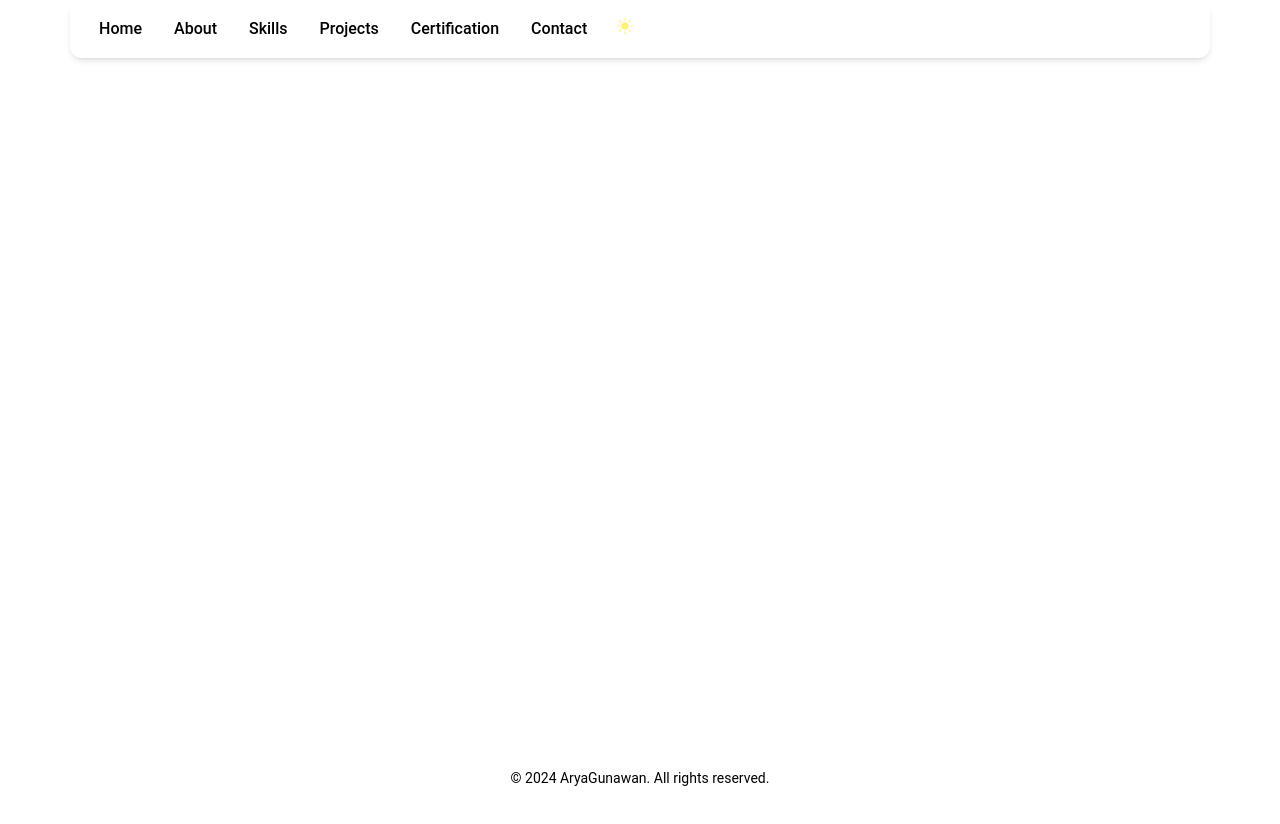
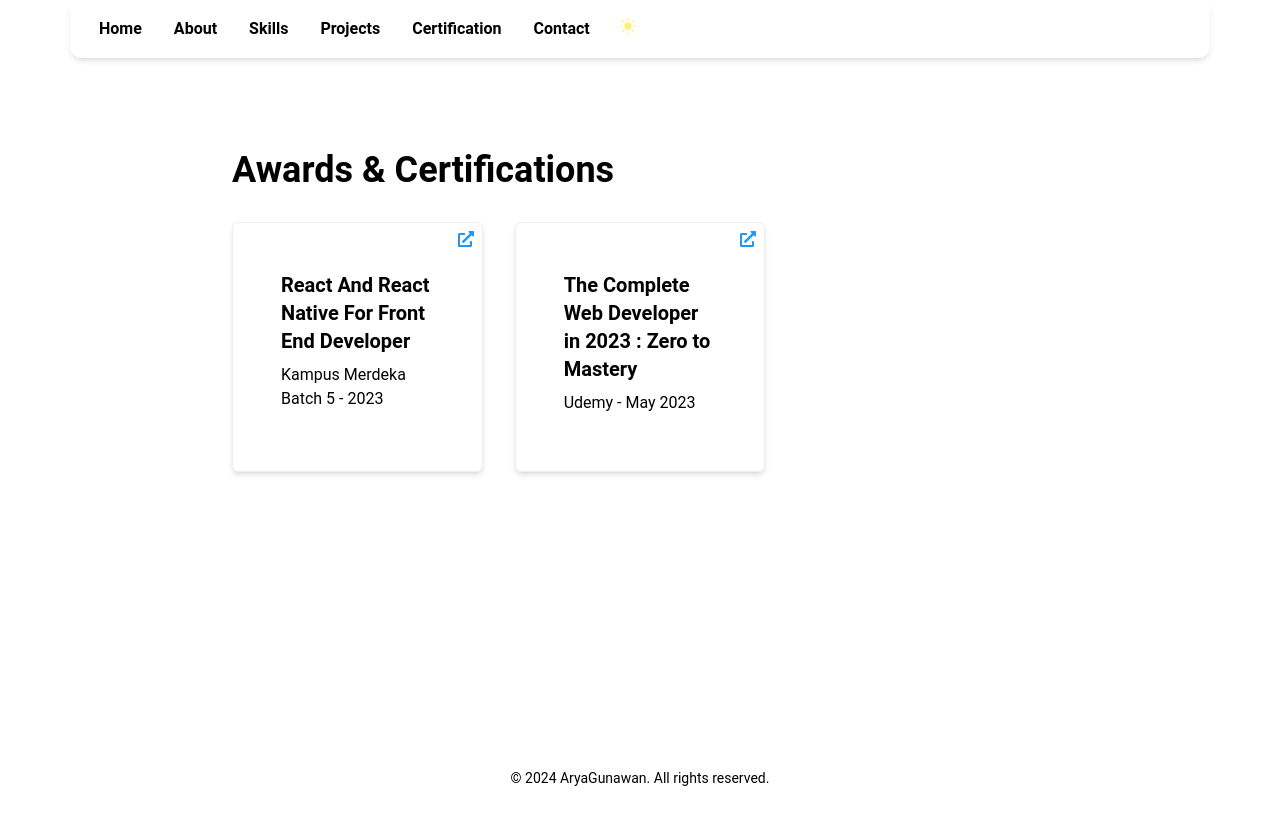
Before and after one commit to aryadipanegara/portfolio, a React (Vite) app: page /certification in a window 1280 px wide. Shown: the top 824 px of the page. Before the commit the page ends 800 px from the top, so only its background shows below. Built offline with nearby package versions, Linux system fonts and the light colour scheme.

Commit message:
create page Certifications

```diff
--- a/index.html
+++ b/index.html
@@ -2,7 +2,7 @@
 <html lang="en">
   <head>
     <meta charset="UTF-8" />
-    <link rel="icon" type="image/svg+xml" href="/vite.svg" />
+    <link rel="icon" type="image/svg+xml" href="/public/dipa.png" />
     <meta name="viewport" content="width=device-width, initial-scale=1.0" />
 
     <!-- font -->
--- a/src/components/templates/Navbar.tsx
+++ b/src/components/templates/Navbar.tsx
@@ -15,11 +15,11 @@ function NavList({
 }) {
   return (
     <ul
-      className={`my-2 flex flex-col gap-2 lg:mb-0 lg:mt-0 lg:flex-row lg:items-center lg:gap-6 dark:bg-black ${
+      className={`my-2 flex flex-col gap-2 lg:mb-0 lg:mt-0 lg:flex-row lg:items-center lg:gap-6  dark:bg-black ${
         theme === "light" ? "bg-white text-black" : "bg-black text-white"
       }`}
     >
-      <li className="p-1 font-medium">
+      <li className="p-1 font-semibold">
         <Link
           to="/"
           className="flex items-center hover:text-blue-500 transition-colors "
@@ -27,7 +27,7 @@ function NavList({
           Home
         </Link>
       </li>
-      <li className="p-1 font-medium">
+      <li className="p-1 font-semibold">
         <Link
           to="/about"
           className="flex items-center hover:text-blue-500 transition-colors"
@@ -35,7 +35,7 @@ function NavList({
           About
         </Link>
       </li>
-      <li className="p-1 font-medium">
+      <li className="p-1 font-semibold">
         <Link
           to="/skills"
           className="flex items-center hover:text-blue-500 transition-colors"
@@ -43,7 +43,7 @@ function NavList({
           Skills
         </Link>
       </li>
-      <li className="p-1 font-medium">
+      <li className="p-1 font-semibold">
         <Link
           to="/projects"
           className="flex items-center hover:text-blue-500 transition-colors"
@@ -51,7 +51,7 @@ function NavList({
           Projects
         </Link>
       </li>
-      <li className="p-1 font-medium">
+      <li className="p-1 font-semibold">
         <Link
           to="/certification"
           className="flex items-center hover:text-blue-500 transition-colors"
@@ -59,7 +59,7 @@ function NavList({
           Certification
         </Link>
       </li>
-      <li className="p-1 font-medium">
+      <li className="p-1 font-semibold">
         <Link
           to="/contact"
           className="flex items-center hover:text-blue-500 transition-colors"
--- /dev/null
+++ b/src/data/Certification.data.tsx
@@ -0,0 +1,16 @@
+export const awardsData = [
+  {
+    id: 1,
+    title: "React And React Native For Front End Developer ",
+    organization: "Kampus Merdeka Batch 5",
+    date: "2023",
+    link: "https://drive.google.com/file/d/1f-jkU6SzFGnTgIBZOovB-XK7gTOztW_e/view?usp=drive_link",
+  },
+  {
+    id: 2,
+    title: "The Complete Web Developer in 2023 : Zero to Mastery",
+    organization: "Udemy",
+    date: "May 2023",
+    link: "https://drive.google.com/file/d/1fGrvNIH8dg79Fly3Cg5eoD0gie24jvbE/view?usp=drive_link",
+  },
+];
--- /dev/null
+++ b/src/pages/Certifications.tsx
@@ -0,0 +1,35 @@
+import { FaExternalLinkAlt } from "react-icons/fa";
+import { Link } from "react-router-dom";
+import { Card, CardBody } from "@material-tailwind/react";
+import { awardsData } from "../data/Certification.data";
+
+export default function Certification() {
+  return (
+    <section className="min-h-screen mx-auto px-5 mt-16">
+      <div className="py-7 px-5 sm:px-0">
+        <div className="relative">
+          <h2 className="text-4xl font-bold mb-8 ">Awards & Certifications</h2>
+          <div className="grid grid-cols-1 sm:grid-cols-2 lg:grid-cols-3 gap-8 dark:bg-black dark:text-white">
+            {awardsData.map((award) => (
+              <Card
+                placeholder="card"
+                key={award.id}
+                className="mb-8 p-6 rounded-md shadow-md relative text-black dark:bg-black dark:text-white border"
+              >
+                <Link to={award.link} target="_blank">
+                  <FaExternalLinkAlt className="text-blue-500 absolute top-2 right-2" />
+                </Link>
+                <CardBody placeholder="cardbody">
+                  <h3 className="text-xl font-semibold mb-2">{award.title}</h3>
+                  <p className=" mb-2">
+                    {award.organization} - {award.date}
+                  </p>
+                </CardBody>
+              </Card>
+            ))}
+          </div>
+        </div>
+      </div>
+    </section>
+  );
+}
--- a/src/pages/Contact.tsx
+++ b/src/pages/Contact.tsx
@@ -2,6 +2,7 @@ import { Card, CardBody } from "@material-tailwind/react";
 import { FaEnvelope, FaGithub, FaLinkedin } from "react-icons/fa";
 
 export default function Contact() {
+  document.title = "Contact | Arya Gunawan";
   return (
     <section className="min-h-screen mx-auto px-5 mt-16 dark:bg-black">
       <div className="py-7 px-5 sm:px-0">
--- a/src/pages/Projects.tsx
+++ b/src/pages/Projects.tsx
@@ -19,7 +19,9 @@ const renderLanguageIcons = (languages: Language[]) => {
   ));
 };
 
-const Projects = () => (
+export default function Projects() {
+  document.title = "Projects | Arya Gunawan";
+  return (
     <section className={`min-h-screen mx-auto px-5 ${theme}`}>
       <div className="py-7 px-5 sm:px-0">
         <div className="relative top-16">
@@ -81,5 +83,4 @@ const Projects = () => (
       </div>
     </section>
   );
-
-export default Projects;
+}
--- a/src/router/index.tsx
+++ b/src/router/index.tsx
@@ -5,17 +5,19 @@ import About from "../pages/About";
 import Skills from "../pages/Skills";
 import Projects from "../pages/Projects";
 import Contact from "../pages/Contact";
+import Certification from "../pages/Certifications";
 
 export default function App() {
   return (
     <Layout>
       <Routes>
         <Route index path="/" element={<Home />} />
-        <Route index path="/home" element={<Home />} />
-        <Route index path="/about" element={<About />} />
-        <Route index path="/skills" element={<Skills />} />
-        <Route index path="/projects" element={<Projects />} />
-        <Route index path="/contact" element={<Contact />} />
+        <Route path="/home" element={<Home />} />
+        <Route path="/about" element={<About />} />
+        <Route path="/skills" element={<Skills />} />
+        <Route path="/projects" element={<Projects />} />
+        <Route path="/contact" element={<Contact />} />
+        <Route path="/certification" element={<Certification />} />
       </Routes>
     </Layout>
   );
```
Also changed, not shown: public/dipa.png (added). Lines whose indentation alone changed are shown as unchanged.
